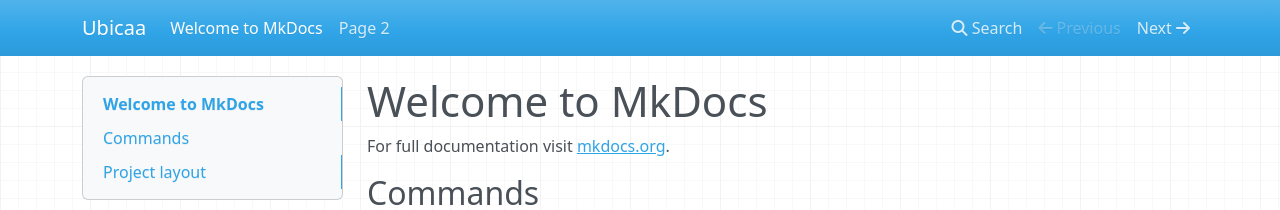
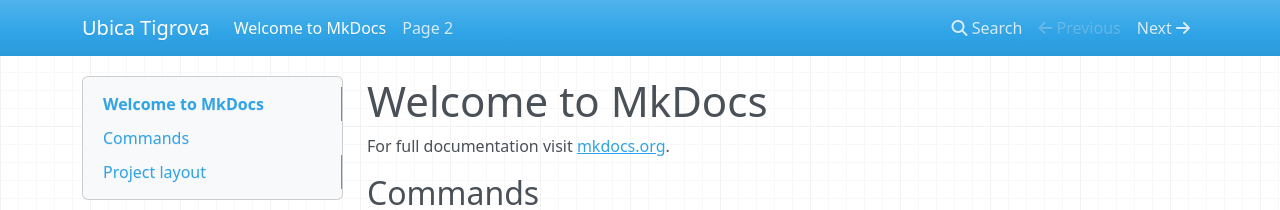
Before and after one commit to ltomasevic/mkdocs, an MkDocs documentation site: the page built from docs/index.md, in a window 1280 px wide. Shown: the top 210 px of the page. Built offline with MkDocs 1.6.1, drawn with Linux system fonts in a browser that asks for light colours; nearby versions of some CDN libraries.

Commit message:
Update mkdocs.yml

```diff
--- a/mkdocs.yml
+++ b/mkdocs.yml
@@ -1,4 +1,4 @@
-site_name: Ubicaa
+site_name: Ubica Tigrova
 theme:
   name: mkdocs
   features:
```
